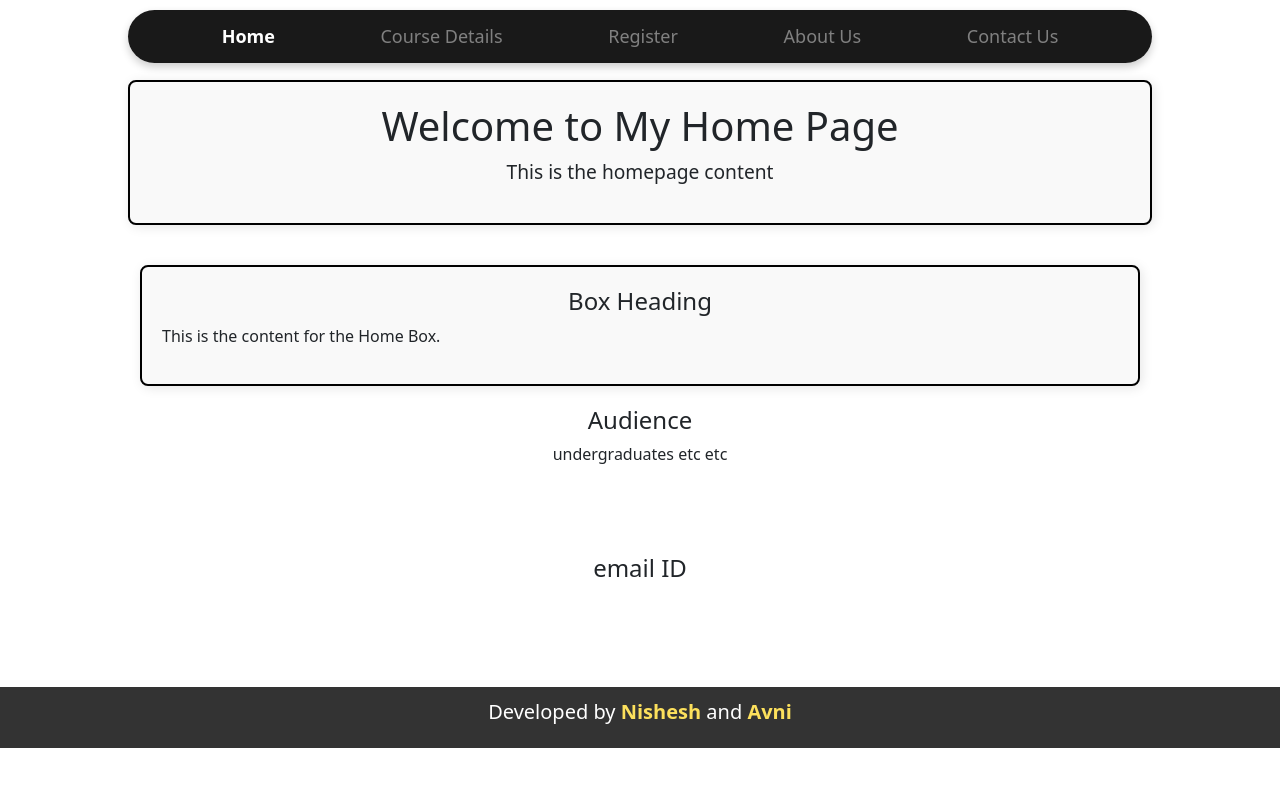
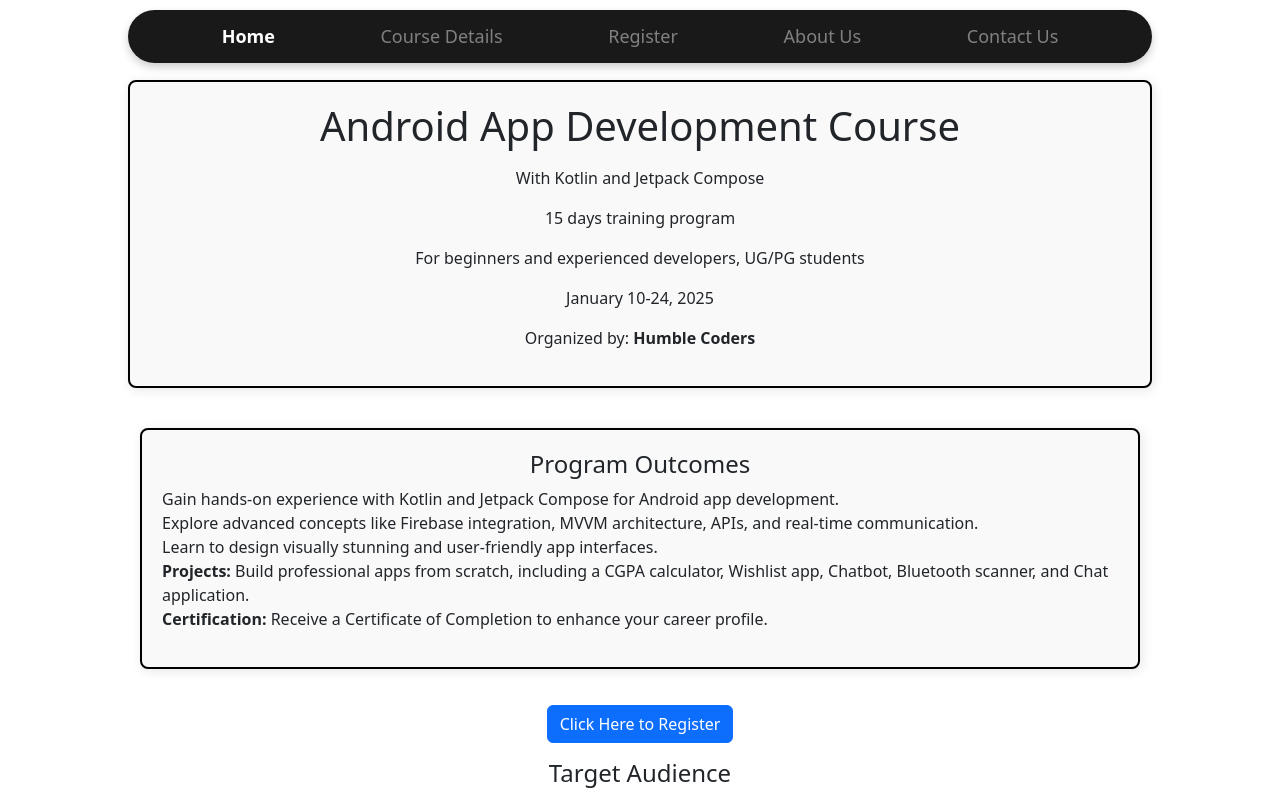
Before and after one commit to Nish-16/HC-new, a React (Vite) app in the folder HC-website/: page /home in a window 1280 px wide. Shown: the top 800 px of the page. Built offline with nearby package versions, Linux system fonts and the light colour scheme.

Commit message:
Update Home.jsx

```diff
--- a/HC-website/src/assets/pages/Home/Home.jsx
+++ b/HC-website/src/assets/pages/Home/Home.jsx
@@ -12,22 +12,60 @@ function Home() {
       <div className="homepage-container">
         <div className="header-box-container">
           <header className="header-box">
-            <h1 className="text-center homepage-title">Welcome to My Home Page</h1>
-            <p className="text-center homepage-description">This is the homepage content</p>
+            <h1 className="text-center homepage-title">Android App Development Course</h1>
+            <p className="text-center homepage-description">
+
+            </p>
+            <div className="course-details text-center">
+              {/* <p><strong>Android App Development Course</strong></p> */}
+              <p>With Kotlin and Jetpack Compose</p>
+              <p>15 days training program</p>
+              <p>For beginners and experienced developers, UG/PG students</p>
+              <p>January 10-24, 2025</p>
+              <p>Organized by: <strong>Humble Coders</strong></p>
+            </div>
           </header>
         </div>
         <div className="box-wrapper container">
           <div className="row">
             <div className="col-12">
-              <HomeBox heading="Box Heading" content="This is the content for the Home Box." />
+              {/* Replace the Registration Link box with Program Outcomes */}
+              <HomeBox heading="Program Outcomes" content={
+                <ul className="list-unstyled">
+                  <li>Gain hands-on experience with Kotlin and Jetpack Compose for Android app development.</li>
+                  <li>Explore advanced concepts like Firebase integration, MVVM architecture, APIs, and real-time communication.</li>
+                  <li>Learn to design visually stunning and user-friendly app interfaces.</li>
+                  <li>
+                    <strong>Projects:</strong> Build professional apps from scratch, including a CGPA calculator, Wishlist app, Chatbot, Bluetooth scanner, and Chat application.
+                  </li>
+                  <li>
+                    <strong>Certification:</strong> Receive a Certificate of Completion to enhance your career profile.
+                  </li>
+                </ul>
+              } />
+              <p className="text-center">
+                <a
+                  href="https://docs.google.com/forms/d/e/1FAIpQLSdCAQzqkVE7d52jLucXsZBzkVNx__dUB7FvhwYjFnIjer4beA/viewform?usp=sf_link"
+                  target="_blank"
+                  rel="noopener noreferrer"
+                  className="btn btn-primary mt-3"
+                >
+                  Click Here to Register
+                </a>
+              </p>
             </div>
           </div>
         </div>
-        <h4 className='text-center'>Audience</h4>
-        <p className='text-center'>undergraduates etc etc</p> <br /><br /><br />
-        <h4 className='text-center'>email ID</h4> <br /><br /><br /><br />
+        <h4 className="text-center">Target Audience</h4>
+        <p className="text-center">Undergraduate and postgraduate students from all disciplines and academic levels.</p>
+        <br /><br /><br />
+        <h4 className="text-center">Feel free to reach out at</h4>
+        <p className="text-center">executives@humblecoders.in </p>
+
+
+        <br /><br /><br /><br />
       </div>
-    <SiteFooter/>
+      <SiteFooter />
     </>
   );
 }
```
